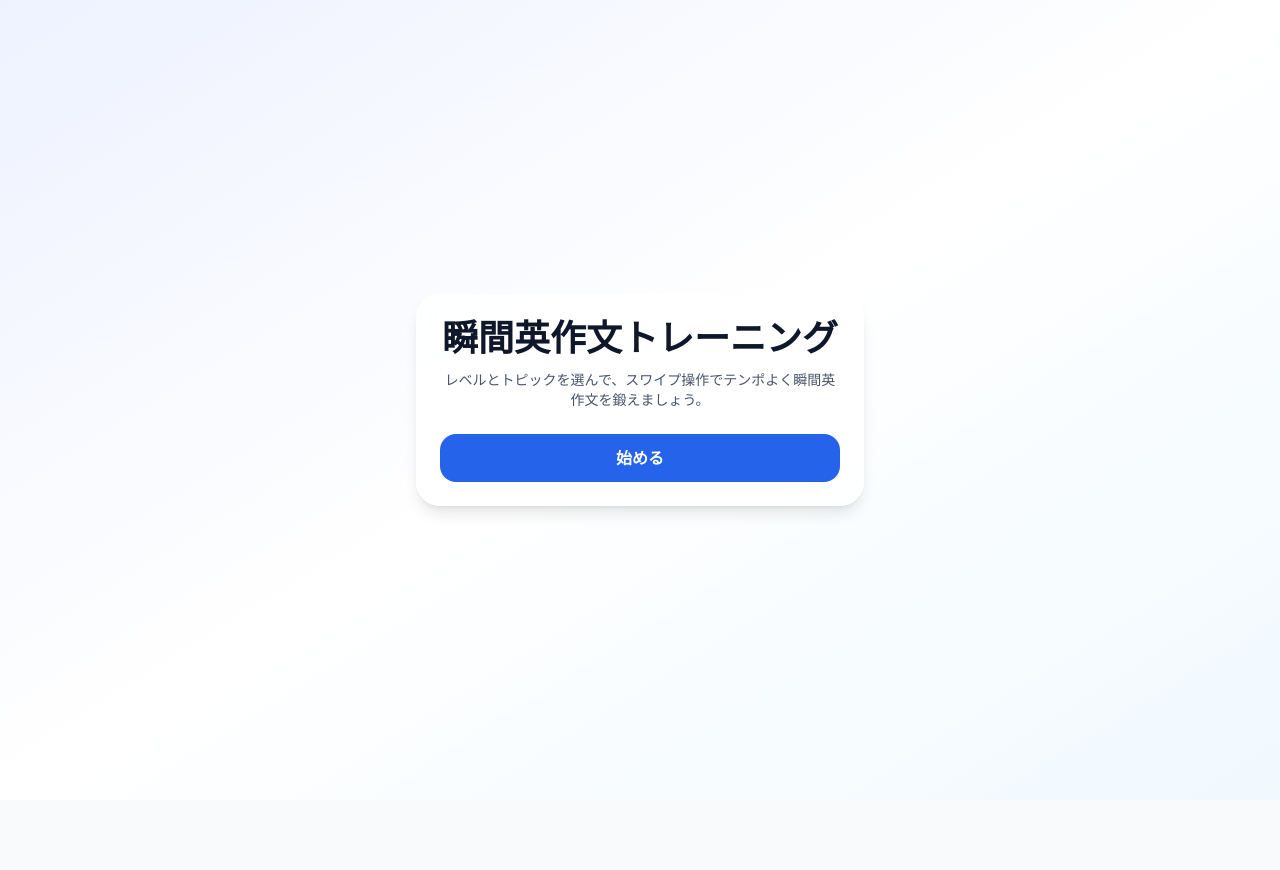
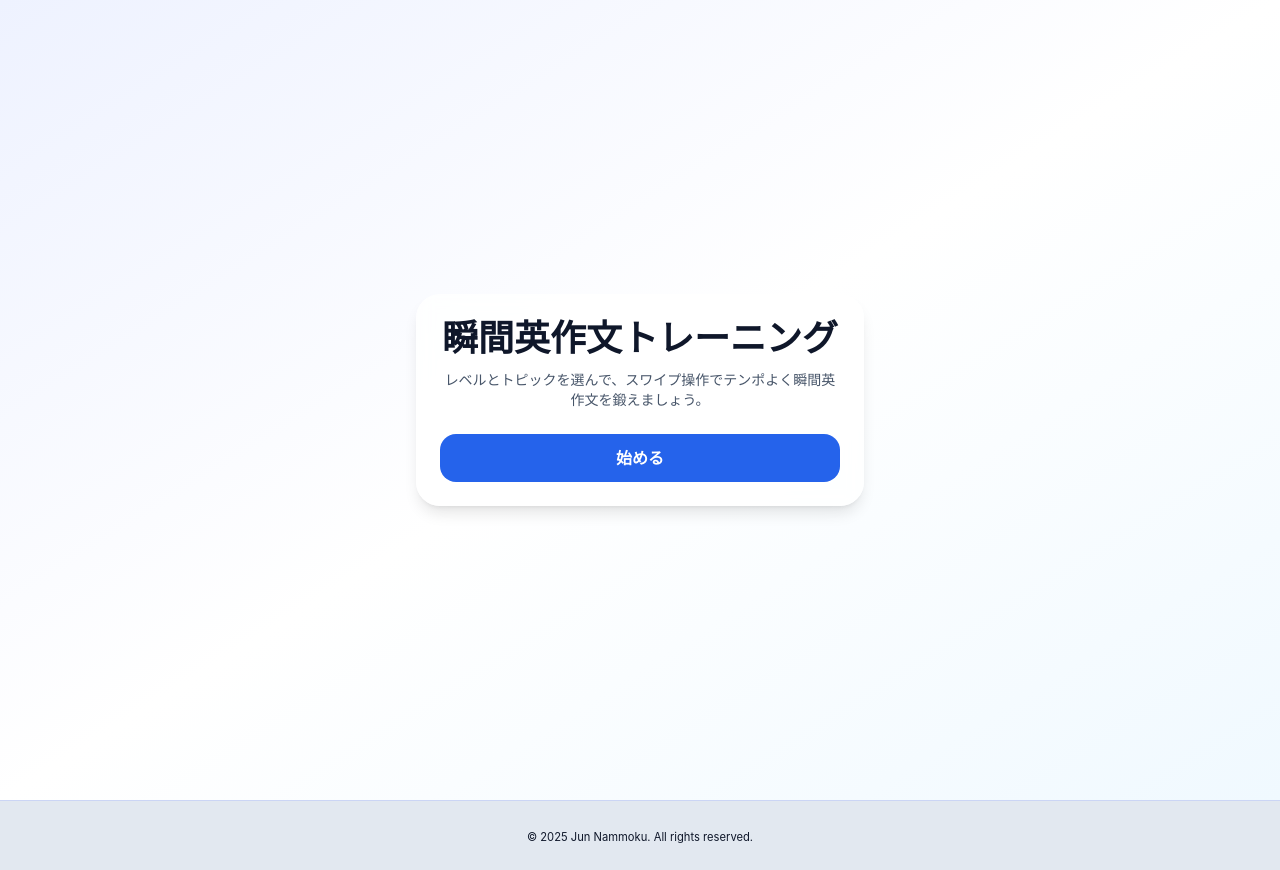
Before and after one commit to Jun-engineer/instant-english-composition, a Next.js app: page / in a window 1280 px wide. Before the commit the page ends 800 px from the top, so only its background shows below. Built offline with nearby package versions, Linux system fonts and the light colour scheme.

Commit message:
add footer to the app

```diff
--- a/src/app/globals.css
+++ b/src/app/globals.css
@@ -11,10 +11,22 @@ body {
   font-family: 'Inter', system-ui, -apple-system, BlinkMacSystemFont, 'Segoe UI', sans-serif;
   background-color: #f8fafc;
   color: #0f172a;
+  display: flex;
+  flex-direction: column;
+  min-height: 100vh;
 }
 
 main {
-  min-height: 100vh;
+  flex: 1;
   display: flex;
   flex-direction: column;
 }
+
+.app-footer {
+  padding: 1.5rem 1rem;
+  text-align: center;
+  font-size: 0.875rem;
+  color: #0f172a;
+  background-color: #e2e8f0;
+  border-top: 1px solid #cbd5f5;
+}
--- a/src/app/layout.tsx
+++ b/src/app/layout.tsx
@@ -15,6 +15,7 @@ export const metadata: Metadata = {
 };
 
 export default function RootLayout({ children }: { children: React.ReactNode }) {
+  const currentYear = new Date().getFullYear();
   return (
     <html lang="ja">
       <head />
@@ -25,6 +26,9 @@ export default function RootLayout({ children }: { children: React.ReactNode })
           crossOrigin="anonymous"
         />
         <main>{children}</main>
+        <footer className="app-footer">
+          <small>© {currentYear} Jun Nammoku. All rights reserved.</small>
+        </footer>
       </body>
     </html>
   );
```
Also changed, not shown: 1 other file (tests, documents, lock files or other folders).
